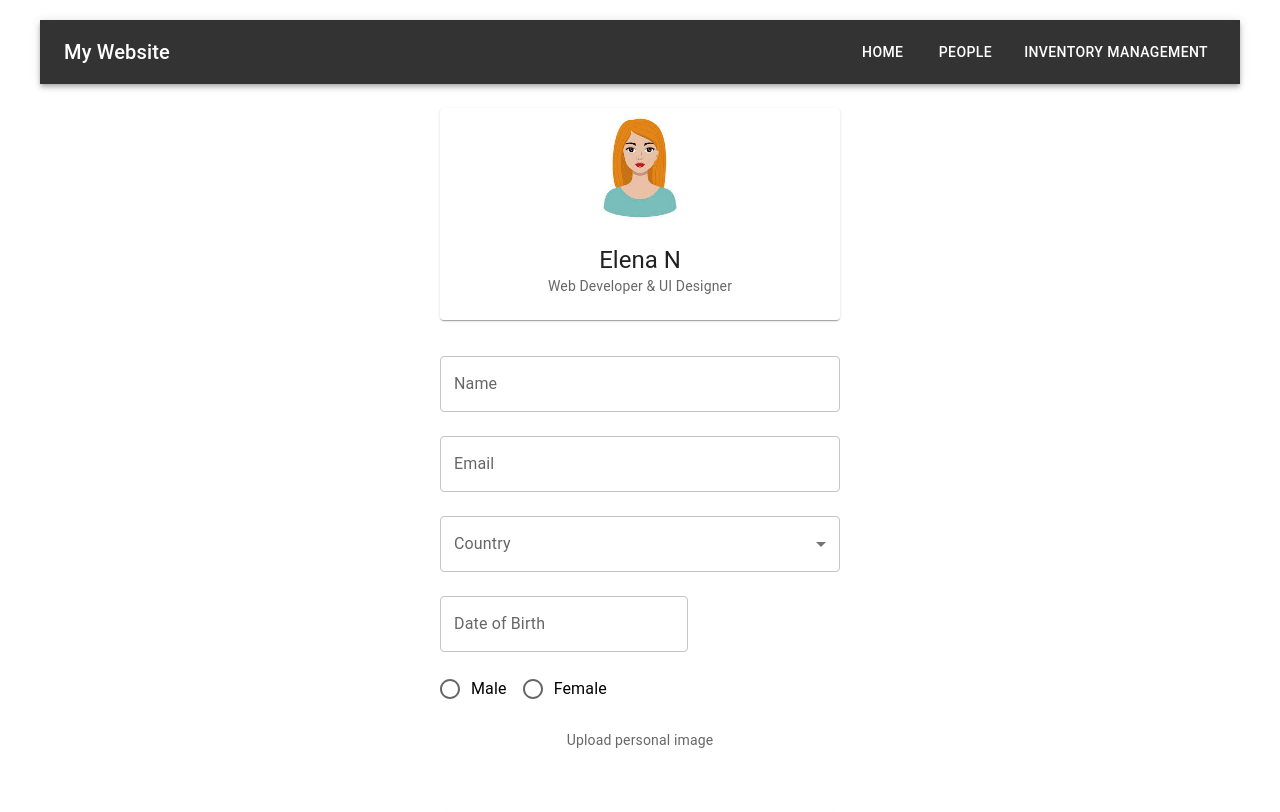
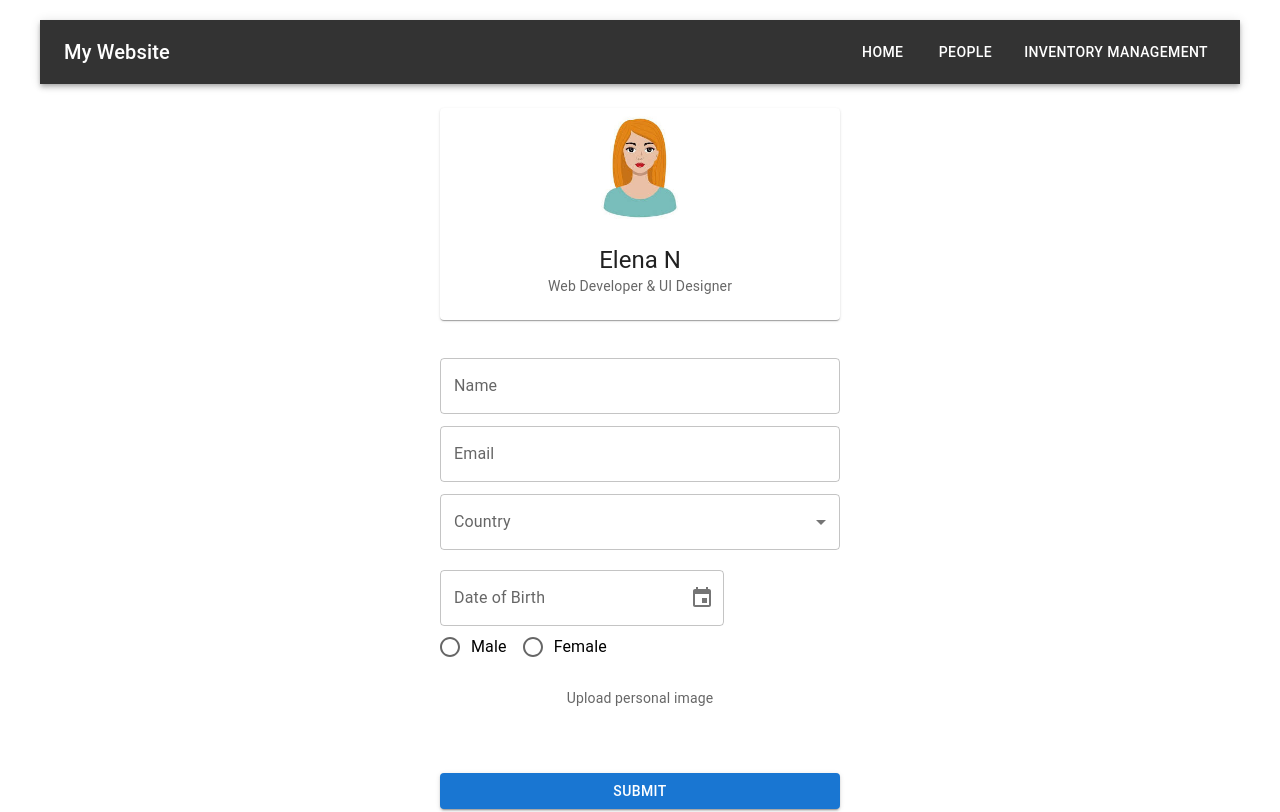
Before and after one commit to nwayr/darbuka-assessment, a React (Create React App) app: page / in a window 1280 px wide. Shown: the top 812 px of the page. Built offline with nearby package versions, Linux system fonts and the light colour scheme; some icons are missing.

Commit message:
date responsiveness

```diff
--- a/src/components/Form.js
+++ b/src/components/Form.js
@@ -12,9 +12,14 @@ import {
   IconButton,
   Typography,
   Box,
+  useMediaQuery,
 } from "@mui/material";
 import PhotoCamera from "@mui/icons-material/PhotoCamera";
-import { LocalizationProvider, DatePicker } from "@mui/x-date-pickers";
+import {
+  LocalizationProvider,
+  MobileDatePicker,
+  DesktopDatePicker,
+} from "@mui/x-date-pickers";
 import { AdapterDateFns } from "@mui/x-date-pickers/AdapterDateFns";
 
 const FormSection = ({ onSubmit }) => {
@@ -28,6 +33,8 @@ const FormSection = ({ onSubmit }) => {
   const [openSnackbar, setOpenSnackbar] = useState(false);
   const [errorSnackbar, setErrorSnackbar] = useState(false);
   const [errorMessage, setErrorMessage] = useState("");
+
+  const isMobile = useMediaQuery("(max-width: 600px)");
 
   const handleSubmit = (e) => {
     e.preventDefault();
@@ -67,20 +74,25 @@ const FormSection = ({ onSubmit }) => {
   return (
     <form
       onSubmit={handleSubmit}
-      style={{ maxWidth: 400, margin: "auto", marginTop: "20px" }}
+      style={{
+        maxWidth: 400,
+        width: "100%",
+        margin: "auto",
+        marginTop: "20px",
+        padding: "10px",
+      }}
     >
       <TextField
         fullWidth
         label="Name"
-        margin="normal"
+        margin="dense"
         value={name}
         onChange={(e) => setName(e.target.value)}
       />
-
       <TextField
         fullWidth
         label="Email"
-        margin="normal"
+        margin="dense"
         type="email"
         value={email}
         onChange={(e) => setEmail(e.target.value)}
@@ -89,7 +101,7 @@ const FormSection = ({ onSubmit }) => {
         select
         fullWidth
         label="Country"
-        margin="normal"
+        margin="dense"
         value={country}
         onChange={(e) => setCountry(e.target.value)}
       >
@@ -102,16 +114,37 @@ const FormSection = ({ onSubmit }) => {
       </TextField>
       <Box mb={2} />
       <LocalizationProvider dateAdapter={AdapterDateFns}>
-        <DatePicker
+        {isMobile ? (
+          <MobileDatePicker
             label="Date of Birth"
             value={date}
             onChange={setDate}
             renderInput={(params) => (
-            <TextField {...params} fullWidth margin="normal" />
+              <TextField
+                {...params}
+                fullWidth
+                margin="dense"
+                sx={{ maxWidth: "100%" }}
+              />
             )}
           />
+        ) : (
+          <DesktopDatePicker
+            label="Date of Birth"
+            value={date}
+            onChange={setDate}
+            renderInput={(params) => (
+              <TextField
+                {...params}
+                fullWidth
+                margin="dense"
+                sx={{ maxWidth: "100%" }}
+              />
+            )}
+          />
+        )}
       </LocalizationProvider>
-      <Box mb={2} />
+
       <RadioGroup
         row
         value={gender}
@@ -158,7 +191,7 @@ const FormSection = ({ onSubmit }) => {
         autoHideDuration={6000}
         onClose={() => setOpenSnackbar(false)}
       >
-        <Alert onClose={() => setOpenSnackbar(false)} severity="info">
+        <Alert onClose={() => setOpenSnackbar(false)} severity="success">
           User added successfully!
           <br />
           Go to People page to view!
```
Lines whose indentation alone changed are shown as unchanged.
